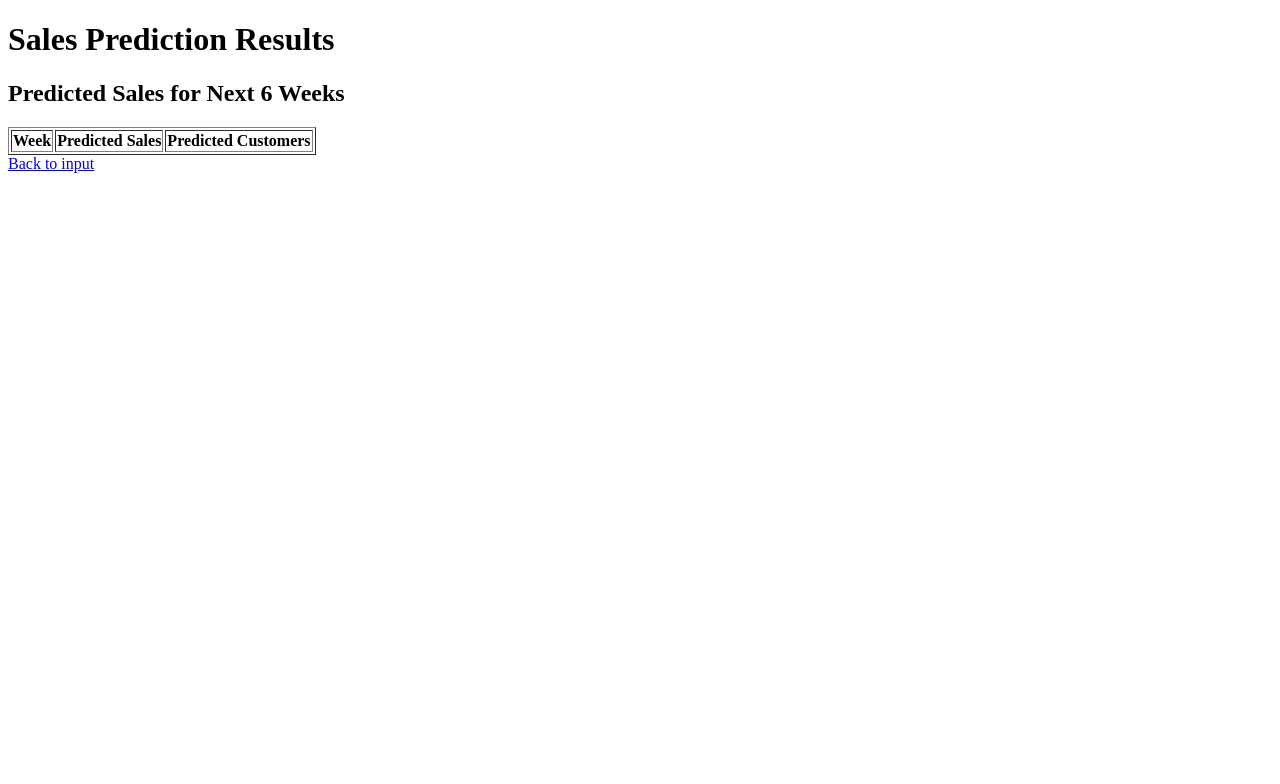
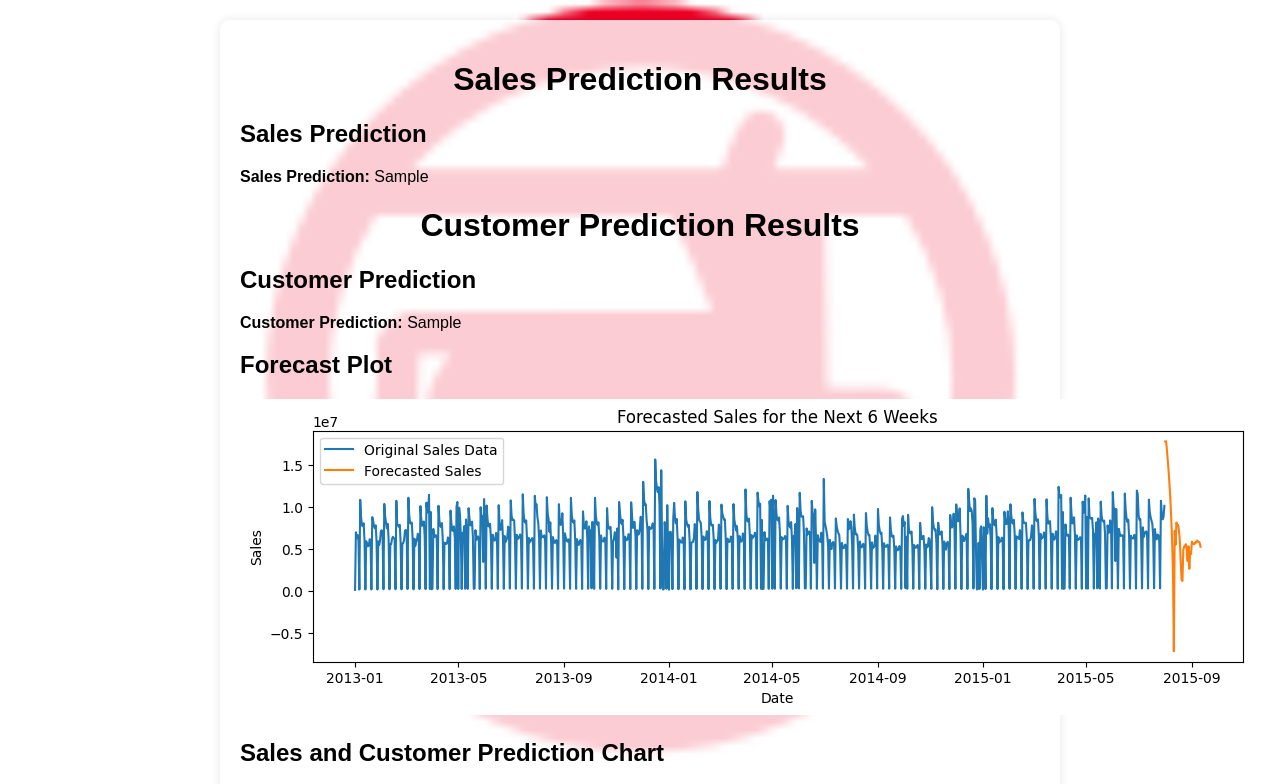
Before and after one commit to Hemamagam/Project-6--Pharmaceutical-Sale-Prediction-, a Flask app: template flask_lstm/templates/results.html in a window 1280 px wide. Shown: the top 784 px of the page. Before the commit the page ends 173 px from the top, so only its background shows below. Run offline with Flask 3, Linux system fonts and the light colour scheme; the template is opened without the code that fills it: most values are stand-ins (such as "Sample title", 1, 10 or a date in 2020); lists and menus that the app fills with data are empty; parts of the project's set-up code (start-up, migrations or seed data) failed here and were passed over.

Commit message:
Update results.html

```diff
--- a/flask_lstm/templates/results.html
+++ b/flask_lstm/templates/results.html
@@ -3,25 +3,96 @@
 <head>
     <meta charset="UTF-8">
     <meta name="viewport" content="width=device-width, initial-scale=1.0">
-    <title>Sales Prediction Results</title>
+    <title> Sales Prediction Results</title>
+    <style>
+        body {
+            background-image: url("/static/images/background.jpg");
+            background-size: cover;
+            background-position: center;
+            font-family: Arial, sans-serif;
+        }
+        .container {
+            background-color: rgba(255, 255, 255, 0.8);
+            padding: 20px;
+            border-radius: 10px;
+            margin: 20px auto;
+            max-width: 800px;
+            box-shadow: 0 0 10px rgba(0, 0, 0, 0.1);
+        }
+        h1 {
+            text-align: center;
+        }
+        label {
+            font-weight: bold;
+        }
+        input[type="number"],
+        select {
+            width: 100%;
+            padding: 8px;
+            margin-bottom: 10px;
+            border: 1px solid #ccc;
+            border-radius: 4px;
+            box-sizing: border-box;
+        }
+        input[type="checkbox"] {
+            margin-bottom: 10px;
+        }
+        input[type="submit"] {
+            width: 100%;
+            background-color: #4CAF50;
+            color: white;
+            padding: 10px;
+            border: none;
+            border-radius: 4px;
+            cursor: pointer;
+            font-size: 16px;
+        }
+        input[type="submit"]:hover {
+            background-color: #45a049;
+        }
+        table {
+            width: 100%;
+            border-collapse: collapse;
+            margin-bottom: 20px;
+        }
+        th, td {
+            border: 1px solid #ddd;
+            padding: 8px;
+            text-align: left;
+        }
+        th {
+            background-color: #f2f2f2;
+        }
+    </style>
 </head>
 <body>
+    <div class="container">
         <h1>Sales Prediction Results</h1>
-    <h2>Predicted Sales for Next 6 Weeks</h2>
-    <table border="1">
+        <h2>Sales Prediction</h2>
+        <p><strong>Sales Prediction:</strong> {{ sales_prediction }}</p>
+        <h1>Customer Prediction Results</h1>
+        <h2>Customer Prediction</h2>
+        <p><strong>Customer Prediction:</strong> {{ customers_prediction }}</p>
+        <h2>Forecast Plot</h2>
+        <img src="/static/images/forecast.png" alt="Forecast Plot">
+        <h2>Sales and Customer Prediction Chart</h2>
+        <img src="/static/plot.png" alt="Sales and Customer Prediction Chart" style="max-width: 100%;">
+        <h2>Predictions CSV</h2>
+        <table>
+            <thead>
                 <tr>
-            <th>Week</th>
-            <th>Predicted Sales</th>
-            <th>Predicted Customers</th>
+                    <th>Sales Prediction</th>
                 </tr>
-        {% for week, (sales, customers) in enumerate(zip(predicted_sales, predicted_customers), 1) %}
+            </thead>
+            <tbody>
+                {% for index, row in prediction_csv.iterrows() %}
                 <tr>
-            <td>Week {{ week }}</td>
-            <td>{{ sales }}</td>
-            <td>{{ customers }}</td>
+                    <td>{{ row['Sales_Prediction'] }}</td>
                 </tr>
                 {% endfor %}
+            </tbody>
         </table>
-    <a href="{{ url_for('index') }}">Back to input</a>
+        <p><strong>Download <a href="{{ url_for('static', filename='predictions.csv') }}" download>predictions.csv</a></strong></p>
+    </div>
 </body>
 </html>
```
Lines whose indentation alone changed are shown as unchanged.
